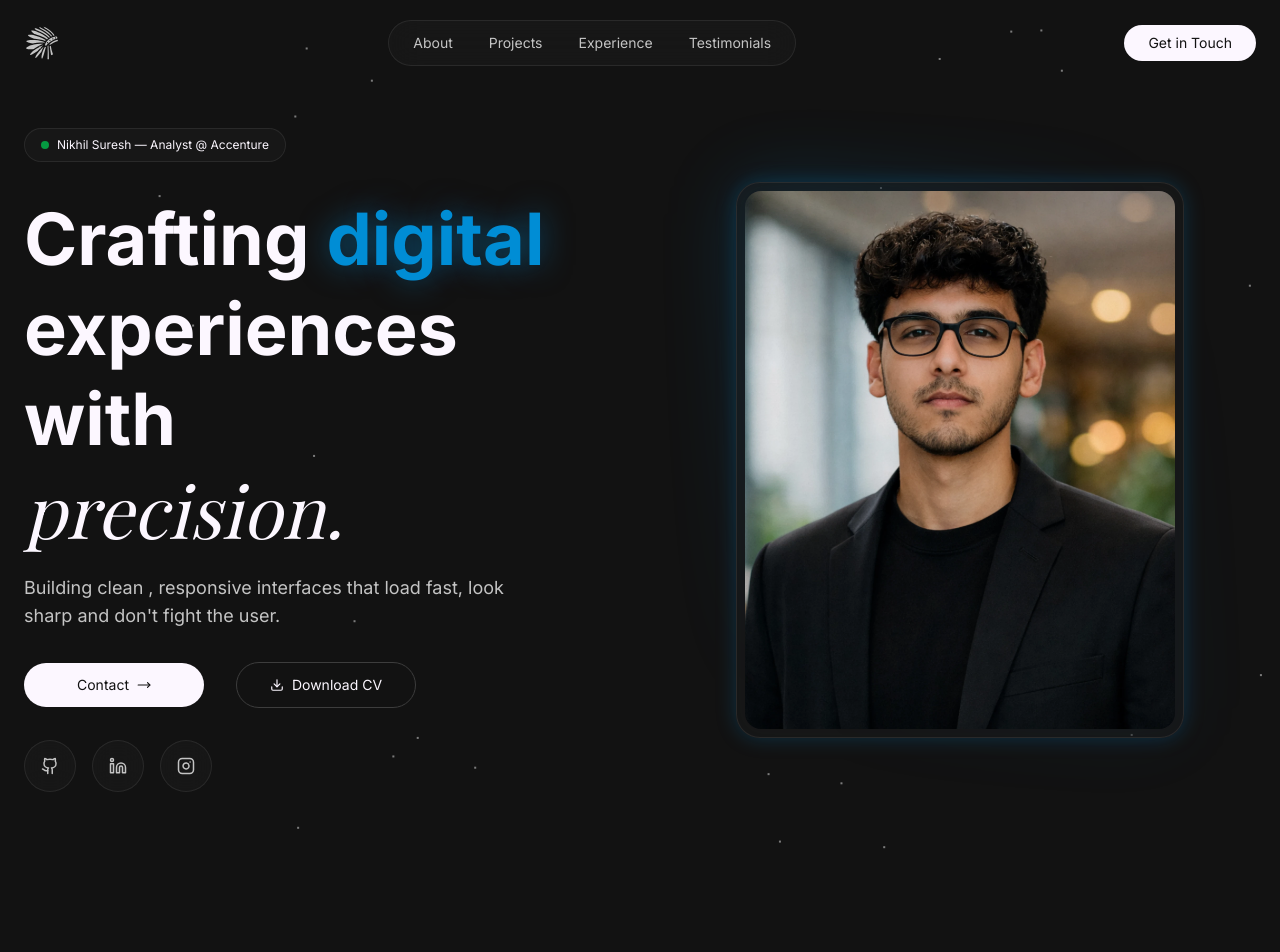
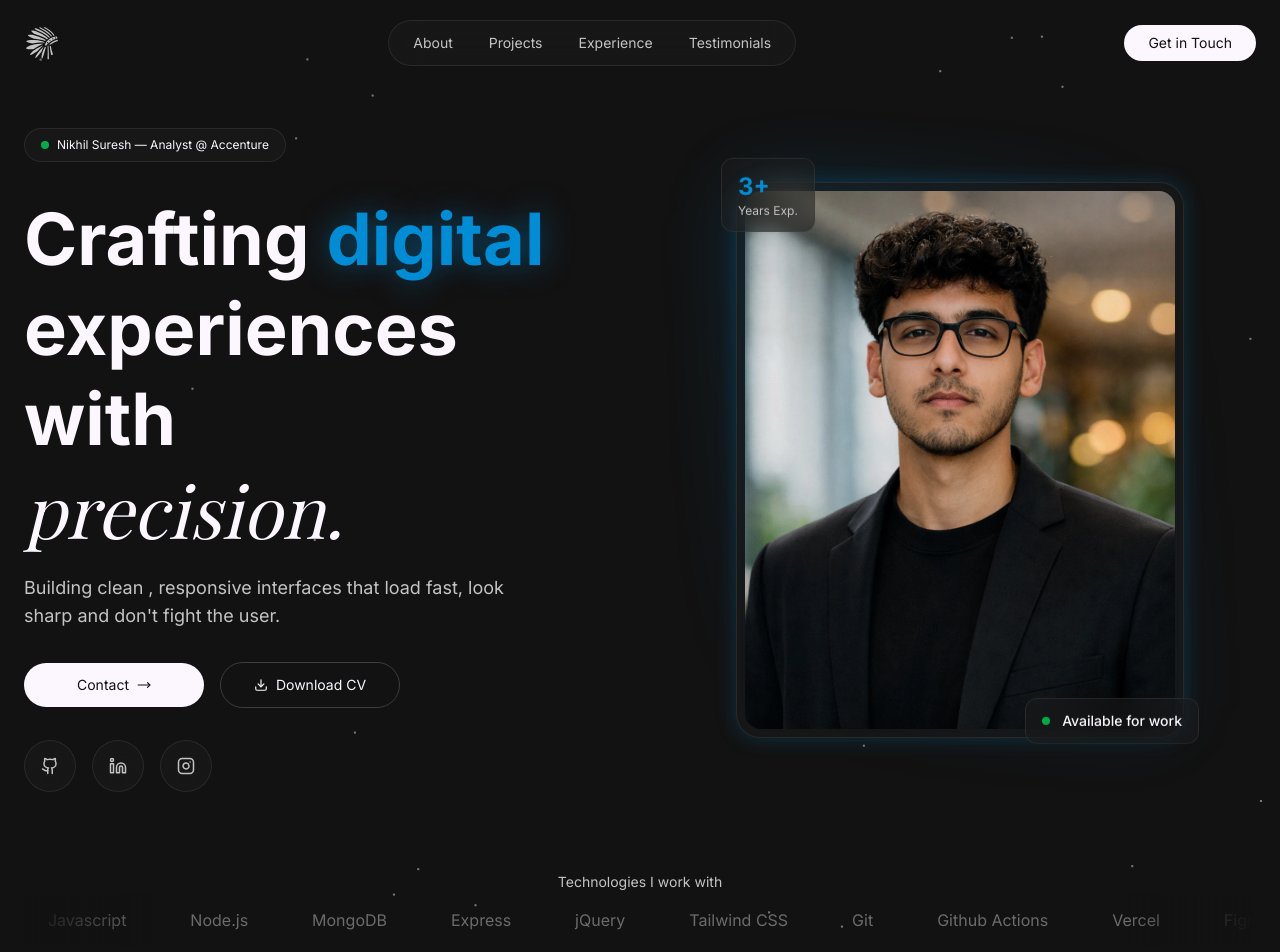
Before and after one commit to nikhilsuresh400/reactPortfolio_v26, a React (Vite) app: page / in a window 1280 px wide. Shown: the top 952 px of the page. Before the commit the page ends 872 px from the top, so only its background shows below. Built offline with nearby package versions, Linux system fonts and the light colour scheme; a web font is replaced by a local one.

Commit message:
Added skills section (horizontal scrolling) and navbar glassy effect upon scrolling.

```diff
--- a/src/index.css
+++ b/src/index.css
@@ -82,6 +82,25 @@
         75% {
             transform: translate(30px, 10px);
         }
+
+    }
+
+    @keyframes float {
+        0%, 100% {
+            transform: translateY(0);
+        }
+        50% {
+            transform: translateY(-10px);
+        }
+    }
+
+    @keyframes marquee {
+        0% {
+            transform: translateX(0);
+        }
+        100% {
+            transform: translateX(-50%);
+        }
     }
 
     .animate-fade-in {
@@ -112,9 +131,29 @@
         animation-delay: 600ms;
     }
 
+    .animate-delay-700 {
+        animation-delay: 700ms;
+    }
+
+    .animate-delay-800 {
+        animation-delay: 800ms;
+    }
+
+    .animate-delay-900 {
+        animation-delay: 900ms;
+    }
+
     .animated-border:hover {
         background-color: color-mix(in srgb, var(--color-accentBlue) 25%, transparent);
         box-shadow: 0 0 16px color-mix(in srgb, var(--color-accentBlue) 60%, transparent);
         backdrop-filter: blur(16px);
     }
+
+    .animate-float {
+        animation: float 4s ease-in-out infinite;
+    }
+
+    .animate-marquee {
+        animation: marquee 30s linear infinite;
+    }
 }
--- a/src/layout/Hero.jsx
+++ b/src/layout/Hero.jsx
@@ -1,17 +1,30 @@
 import React from 'react'
-import { LuDownload, LuGithub, LuInstagram, LuLinkedin, LuMoveRight } from 'react-icons/lu'
+import { LuChevronDown, LuDownload, LuGithub, LuInstagram, LuLinkedin, LuMoveRight } from 'react-icons/lu'
 import profileImg from '../assets/myphoto.webp';
+
+const skills = [
+    "React",
+    "Javascript",
+    "Node.js",
+    "MongoDB",
+    "Express",
+    "jQuery",
+    "Tailwind CSS",
+    "Git",
+    "Github Actions",
+    "Vercel",
+    "Figma",
+];
 
 const Hero = () => {
     return (
-        <section className='relative min-h-screen flex items-center overflow-hidden
-            bg-blackPrimary'>
+        <section className='relative min-h-screen flex items-center overflow-hidden bg-blackPrimary'>
 
             {/* PARTICLES */}
             <div className='absolute inset-0 overflow-hidden pointer-events-none'>
                 {[...Array(30)].map((_, i) => (
 
-                    <div className='absolute w-0.5 h-0.5 rounded-full opacity-60'
+                    <div key={i} className='absolute w-0.5 h-0.5 rounded-full opacity-60'
 
                         style={{
                             backgroundColor: "#ffffff",
@@ -24,7 +37,7 @@ const Hero = () => {
             </div>
 
             {/* CONTENT */}
-            <div className='comtainer mx-auto px-6 pt-32 pb-20 relative z-10'>
+            <div className='container mx-auto px-6 pt-32 pb-20 relative z-10'>
                 <div className='grid lg:grid-cols-2 gap-12 items-center'>
 
                     {/* LEFT COLUMN - TEXT CONTENT */}
@@ -50,7 +63,7 @@ const Hero = () => {
                         </div>
 
                         {/* CTAs */}
-                        <div className='flex items-center gap-8'>
+                        <div className='flex items-center gap-4'>
                             <button className='relative flex items-center justify-center gap-2 overflow-hidden rounded-full focus:outline-none focus-visible:ring-2 cursor-pointer
                                 focus-visible:ring-whitePrimary bg-whitePrimary text-blackPrimary hover:shadow-lg shadow-whiteSecondary/25
                                 transition-all duration-[0.16s] ease-in-out px-6 py-3 text-sm min-w-45'>
@@ -67,22 +80,22 @@ const Hero = () => {
                         {/* SOCIALS */}
                         <div className='text-lg text-whiteSecondary flex items-center gap-4 w-fit'>
                             <div className='p-4 rounded-full glass hover:bg-accentBlue/2 hover:text-accentBlue
-                                transition-all duration-[0.16s]'>
+                                transition-all duration-[0.16s] cursor-pointer'>
                                 <LuGithub />
                             </div>
                             <div className='p-4 rounded-full glass hover:bg-accentBlue/2 hover:text-accentBlue
-                                transition-all duration-[0.16s]'>
+                                transition-all duration-[0.16s] cursor-pointer'>
                                 <LuLinkedin />
                             </div>
                             <div className='p-4 rounded-full glass hover:bg-accentBlue/2 hover:text-accentBlue
-                                transition-all duration-[0.16s]'>
+                                transition-all duration-[0.16s] cursor-pointer'>
                                 <LuInstagram />
                             </div>
                         </div>
                     </div>
 
                     {/* RIGHT COLUMN - PROFILE IMAGE */}
-                    <div className='relative animate-fade-in animation-delay-300'>
+                    <div className='relative animate-fade-in animate-delay-400'>
                         {/* PROFILE IMAGE */}
                         <div className='relative max-w-md mx-auto'>
                             <div className='absolute inset-0 rounded-3xl
@@ -95,14 +108,49 @@ const Hero = () => {
                                 />
 
                                 {/* FLOATING BADGE */}
+                                <div className='absolute -bottom-4 -right-4 glass rounded-xl px-4 py-3 animate-float'>
+                                    <div className='flex items-center gap-3'>
+                                        <div className='w-2 h-2 bg-green-500 rounded-full animate-pulse' />
+                                        <span className='text-sm font-medium'>Available for work</span>
+                                    </div>
+                                </div>
                                 {/* STATS BADGE */}
+                                <div className='absolute -top-4 -left-4 glass rounded-xl px-4 py-3 animate-float animation-delay-500'>
+                                    <div className='text-2xl font-bold text-accentBlue'>3+</div>
+                                    <div className='text-xs text-whiteSecondary'>Years Exp.</div>
+                                </div>
                             </div>
 
                         </div>
                     </div>
                 </div>
+
+                {/* SKILLS SECTION */}
+                <div className='mt-20 animate-fade-in animation-delay-600'>
+                    <p className='text-sm text-whiteSecondary mb- text-center'>Technologies I work with</p>
+                    <div className='relative overflow-hidden'>
+                        <div className='absolute left-0 top-0 bottom-0 w-32 bg-linear-to-r from-blackPrimary to-transparent z-10' />
+                        <div className='absolute right-0 top-0 bottom-0 w-32 bg-linear-to-l from-blackPrimary to-transparent z-10' />
+                        <div className='flex animate-marquee'>
+                            {[...skills, ...skills].map((skill, idx)=>(
+                                <div key={idx} className='shrink-0 px-8 py-4'>
+                                    <span className=' text-whiteSecondary/50 hover:text-whiteSecondary transition-colors'>
+                                        {skill}
+                                    </span>
+                                </div>
+                            ))}
+                        </div>
+                    </div>
+                </div>
             </div>
-        </section >
+
+            <div className='absolute bottom-8 left-1/2 -translate-x-1/2 animate-fade-in animation-delay-800'>
+                <a href="#about" className='flex flex-col items-center gap-2 text-whiteSecondary hover:text-whitePrimary'>
+                    <span className='text-xs uppercase tracking-wider'>Scroll</span>
+                    <LuChevronDown className='w-4 h-4 animate-bounce'/>
+                </a>
+            </div>
+        </section>
     )
 }
 
--- a/src/layout/Navbar.jsx
+++ b/src/layout/Navbar.jsx
@@ -1,4 +1,4 @@
-import React, { useState } from 'react'
+import React, { useEffect, useState } from 'react'
 import { GiWarBonnet } from 'react-icons/gi'
 import { HiOutlineMenuAlt3 } from 'react-icons/hi'
 import { LuX } from 'react-icons/lu'
@@ -7,9 +7,25 @@ import { Link } from 'react-router-dom'
 const Navbar = () => {
 
     const [isMobileMenuOpen, setIsMobileMenuOpen] = useState(false);
+    const [isScrolled, setIsScrolled] = useState(false);
+
+    useEffect(() => {
+    const handleScroll = () => {
+        if (window.scrollY > 50) {
+            setIsScrolled(true)
+        }
+        else {
+            setIsScrolled(false)
+        }
+    }
+
+        window.addEventListener("scroll", handleScroll);
+
+        return () => window.removeEventListener("scroll", handleScroll);
+    }, []);
 
     return (
-        <header className='fixed top-0 left-0 right-0 bg-transparent py-5 z-50'>
+        <header className={`fixed top-0 left-0 right-0 transition-all duration-[0.16s] ${isScrolled ? "glass-strong py-3" : "bg-transparent py-5"} z-50`}>
             <nav className='container mx-auto px-6 flex items-center justify-between'>
                 {/* LOGO */}
                 <Link to='/' className='text-4xl text-whiteSecondary hover:text-whitePrimary
```
